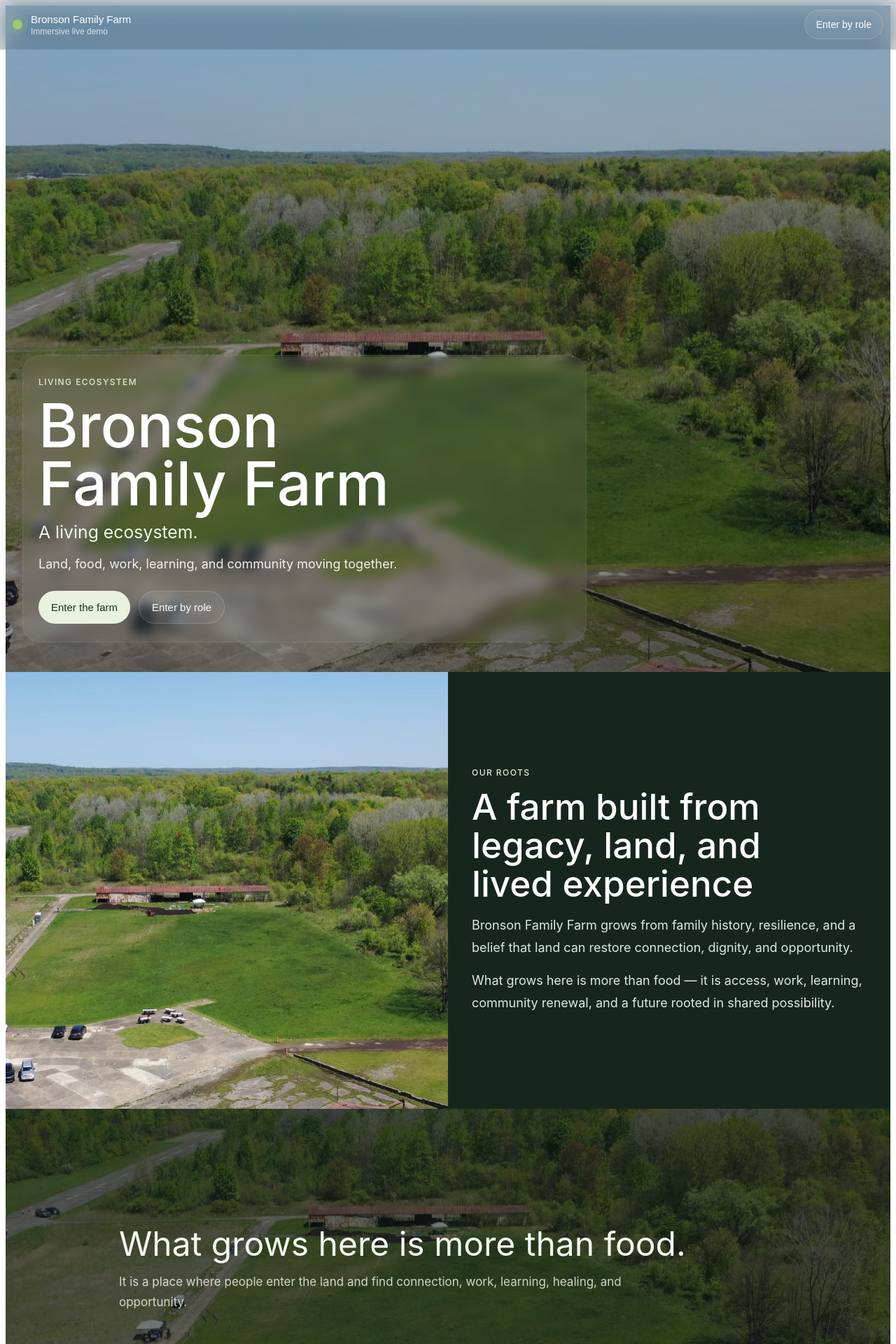
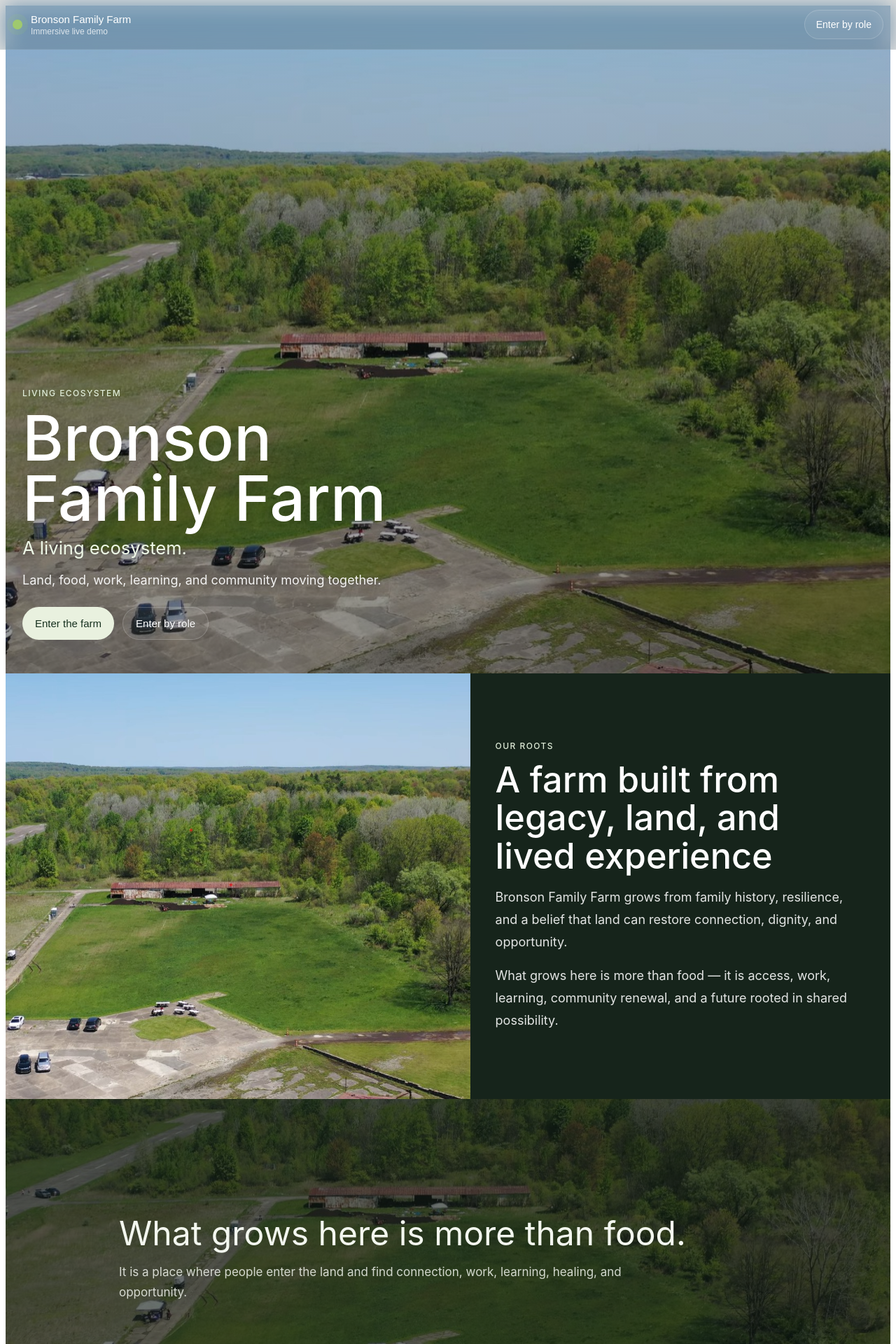
Before and after one commit to cburgessemail-gif/Farm, a React (Vite) app: page / in a window 1280 px wide. Shown: the top 1920 px of the page at 70% size. Built offline with nearby package versions, Linux system fonts and the light colour scheme.

Commit message:
Refactor App component styles and structure

```diff
--- a/src/App.tsx
+++ b/src/App.tsx
@@ -39,7 +39,8 @@ export default function App() {
         return {
           title: "Guest Experience",
           image: IMAGES.guest,
-          position: "center 30%",
+          position: "center 22%",
+          overlay: "linear-gradient(rgba(10,16,12,0.18), rgba(10,16,12,0.52))",
           intro:
             "A welcoming path into the farm, its purpose, its visible activity, and the ways people can participate.",
           bullets: [
@@ -53,7 +54,8 @@ export default function App() {
         return {
           title: "Customer Experience",
           image: IMAGES.customer,
-          position: "center 72%",
+          position: "center 82%",
+          overlay: "linear-gradient(rgba(10,16,12,0.12), rgba(10,16,12,0.48))",
           intro:
             "A direct path to fresh food, access, ordering, pickup, and the visible connection between food and place.",
           bullets: [
@@ -68,6 +70,7 @@ export default function App() {
           title: "Grower Experience",
           image: IMAGES.grower,
           position: "left center",
+          overlay: "linear-gradient(rgba(10,16,12,0.14), rgba(10,16,12,0.50))",
           intro:
             "A view into crops, production rhythm, practical workflow, and the systems that support successful growing.",
           bullets: [
@@ -82,6 +85,7 @@ export default function App() {
           title: "Youth Experience",
           image: IMAGES.youth,
           position: "right center",
+          overlay: "linear-gradient(rgba(10,16,12,0.12), rgba(10,16,12,0.46))",
           intro:
             "A structured pathway for work, learning, responsibility, growth, and belonging through real farm activity.",
           bullets: [
@@ -95,7 +99,8 @@ export default function App() {
         return {
           title: "Volunteer Experience",
           image: IMAGES.volunteer,
-          position: "center 16%",
+          position: "center 14%",
+          overlay: "linear-gradient(rgba(10,16,12,0.18), rgba(10,16,12,0.54))",
           intro:
             "A clear path into contribution, visible needs, meaningful service, and community-powered support.",
           bullets: [
@@ -109,7 +114,8 @@ export default function App() {
         return {
           title: "Supervisor Experience",
           image: IMAGES.supervisor,
-          position: "center 84%",
+          position: "center 88%",
+          overlay: "linear-gradient(rgba(10,16,12,0.14), rgba(10,16,12,0.50))",
           intro:
             "A view into coordination, oversight, support, and the practical flow behind daily movement on the farm.",
           bullets: [
@@ -150,27 +156,26 @@ export default function App() {
         <section
           style={{
             ...styles.roleHero,
-            backgroundImage: `linear-gradient(rgba(9,16,11,0.14), rgba(9,16,11,0.52)), url(${roleData.image})`,
+            backgroundImage: `${roleData.overlay}, url(${roleData.image})`,
             backgroundPosition: roleData.position,
           }}
         >
-          <div style={styles.roleHeroInner}>
+          <div style={styles.roleHeroTextBlock}>
             <button style={styles.backButton} onClick={() => setView("home")}>
               ← Back to farm
             </button>
-
             <div style={styles.eyebrowLight}>Role-based live view</div>
             <h1 style={styles.roleTitle}>{roleData.title}</h1>
             <p style={styles.roleIntro}>{roleData.intro}</p>
           </div>
         </section>
 
-        <section style={styles.roleBulletsSection}>
-          <div style={styles.roleBulletsWrap}>
-            <div style={styles.roleBulletsLabel}>What this path shows</div>
-            <div style={styles.roleBulletsGrid}>
+        <section style={styles.roleInfoBand}>
+          <div style={styles.roleInfoInner}>
+            <div style={styles.eyebrowDark}>What this path shows</div>
+            <div style={styles.roleBulletGrid}>
               {roleData.bullets.map((bullet) => (
-                <div key={bullet} style={styles.roleBulletCard}>
+                <div key={bullet} style={styles.roleBulletItem}>
                   {bullet}
                 </div>
               ))}
@@ -194,7 +199,8 @@ export default function App() {
 
       <HeroSection
         image={IMAGES.hero}
-        imagePosition="center 58%"
+        imagePosition="center 62%"
+        overlay="linear-gradient(rgba(9,14,10,0.10), rgba(9,14,10,0.44))"
         title="Bronson Family Farm"
         subtitle="A living ecosystem."
         description="Land, food, work, learning, and community moving together."
@@ -205,36 +211,38 @@ export default function App() {
         onRole={() => setView("role")}
       />
 
-      <SplitStorySection
+      <SideImageSection
         id="history"
         image={IMAGES.history}
-        imagePosition="center 24%"
+        imagePosition="center 18%"
         imageSide="left"
+        dark
         kicker="Our Roots"
         title="A farm built from legacy, land, and lived experience"
         paragraphs={[
           "Bronson Family Farm grows from family history, resilience, and a belief that land can restore connection, dignity, and opportunity.",
           "What grows here is more than food — it is access, work, learning, community renewal, and a future rooted in shared possibility.",
         ]}
-        dark={true}
       />
 
-      <FullQuoteSection
+      <QuoteSection
         image={IMAGES.quote}
-        imagePosition="center 74%"
+        imagePosition="center 78%"
+        overlay="linear-gradient(rgba(15,24,18,0.62), rgba(15,24,18,0.62))"
         quote="What grows here is more than food."
         subquote="It is a place where people enter the land and find connection, work, learning, healing, and opportunity."
       />
 
-      <PlainIntroBand
+      <TextBand
         kicker="What is live"
         title="Visible parts of the farm, shown inside the farm"
         text="No calendar block. No fake modules. Just the real system pieces expressed through the land, the work, and the people they serve."
       />
 
-      <ImageBandSection
+      <ImmersivePanelSection
         image={IMAGES.growing}
         imagePosition="left center"
+        overlay="linear-gradient(rgba(10,16,12,0.08), rgba(10,16,12,0.42))"
         align="left"
         kicker="Growing"
         title="What’s growing is part of the story"
@@ -246,9 +254,10 @@ export default function App() {
         }}
       />
 
-      <ImageBandSection
+      <ImmersivePanelSection
         image={IMAGES.market}
-        imagePosition="center 78%"
+        imagePosition="center 84%"
+        overlay="linear-gradient(rgba(10,16,12,0.10), rgba(10,16,12,0.42))"
         align="right"
         kicker="Food access"
         title="Fresh food should feel close, simple, and real"
@@ -260,9 +269,10 @@ export default function App() {
         }}
       />
 
-      <ImageBandSection
+      <ImmersivePanelSection
         image={IMAGES.youth}
         imagePosition="right center"
+        overlay="linear-gradient(rgba(10,16,12,0.08), rgba(10,16,12,0.38))"
         align="left"
         kicker="Youth workforce"
         title="Learning happens through real work"
@@ -274,9 +284,10 @@ export default function App() {
         }}
       />
 
-      <ImageBandSection
+      <ImmersivePanelSection
         image={IMAGES.events}
-        imagePosition="center 18%"
+        imagePosition="center 12%"
+        overlay="linear-gradient(rgba(10,16,12,0.12), rgba(10,16,12,0.48))"
         align="right"
         kicker="Community"
         title="Events and participation make the ecosystem visible"
@@ -288,28 +299,27 @@ export default function App() {
         }}
       />
 
-      <SplitStorySection
+      <SideImageSection
         image={IMAGES.community}
-        imagePosition="center 62%"
+        imagePosition="center 68%"
         imageSide="right"
         kicker="Why it matters"
         title="The farm connects food, family, workforce, and community renewal"
         paragraphs={[
           "This ecosystem is meant to serve more than one purpose. It creates visibility for growing, strengthens access to fresh food, makes room for learning and work, and gives partners and community members a place to belong.",
         ]}
-        dark={false}
       />
 
-      <SplitStorySection
+      <SideImageSection
         image={IMAGES.future}
-        imagePosition="center 82%"
+        imagePosition="center 88%"
         imageSide="left"
+        dark
         kicker="What comes next"
         title="Enter the living system through the path that belongs to you"
         paragraphs={[
           "After the farm, the roots, the live movement, and the community are made visible, each person can step into the part of the ecosystem that fits their role.",
         ]}
-        dark={true}
         buttonLabel="Enter by role"
         onButton={() => setView("role")}
       />
@@ -318,7 +328,6 @@ export default function App() {
         <div style={styles.roleEntryInner}>
           <div style={styles.eyebrowDark}>Enter the system</div>
           <h2 style={styles.roleEntryTitle}>Choose how you are entering the farm today</h2>
-
           <div style={styles.roleGrid}>
             {ROLES.map((role) => (
               <button
@@ -364,6 +373,7 @@ function TopNav({
 function HeroSection({
   image,
   imagePosition,
+  overlay,
   title,
   subtitle,
   description,
@@ -372,6 +382,7 @@ function HeroSection({
 }: {
   image: string;
   imagePosition?: string;
+  overlay: string;
   title: string;
   subtitle: string;
   description: string;
@@ -382,16 +393,15 @@ function HeroSection({
     <section
       style={{
         ...styles.hero,
-        backgroundImage: `linear-gradient(rgba(7,13,9,0.16), rgba(7,13,9,0.48)), url(${image})`,
+        backgroundImage: `${overlay}, url(${image})`,
         backgroundPosition: imagePosition || "center center",
       }}
     >
-      <div style={styles.heroInner}>
+      <div style={styles.heroTextBlock}>
         <div style={styles.eyebrowLight}>Living ecosystem</div>
         <h1 style={styles.heroTitle}>{title}</h1>
         <div style={styles.heroSubtitle}>{subtitle}</div>
         <p style={styles.heroDescription}>{description}</p>
-
         <div style={styles.heroButtonRow}>
           <button style={styles.primaryButton} onClick={onEnter}>
             Enter the farm
@@ -405,7 +415,7 @@ function HeroSection({
   );
 }
 
-function SplitStorySection({
+function SideImageSection({
   id,
   image,
   imagePosition,
@@ -413,7 +423,7 @@ function SplitStorySection({
   kicker,
   title,
   paragraphs,
-  dark,
+  dark = false,
   buttonLabel,
   onButton,
 }: {
@@ -424,64 +434,66 @@ function SplitStorySection({
   kicker: string;
   title: string;
   paragraphs: string[];
-  dark: boolean;
+  dark?: boolean;
   buttonLabel?: string;
   onButton?: () => void;
 }) {
-  const imageFirst = imageSide === "left";
-
-  return (
-    <section id={id} style={dark ? styles.splitSectionDark : styles.splitSectionLight}>
-      <div style={styles.splitWrap}>
-        {imageFirst && (
+  const imageNode = (
     <div
       style={{
-              ...styles.splitImage,
+        ...styles.sideImage,
         backgroundImage: `url(${image})`,
         backgroundPosition: imagePosition || "center center",
       }}
     />
-        )}
+  );
 
-        <div style={styles.splitTextWrap}>
+  const textNode = (
+    <div style={dark ? styles.sideTextDark : styles.sideTextLight}>
       <div style={dark ? styles.eyebrowLight : styles.eyebrowDark}>{kicker}</div>
-          <h2 style={dark ? styles.splitTitleLight : styles.splitTitleDark}>{title}</h2>
-
+      <h2 style={dark ? styles.sideTitleLight : styles.sideTitleDark}>{title}</h2>
       {paragraphs.map((paragraph) => (
-            <p key={paragraph} style={dark ? styles.splitTextLight : styles.splitTextDark}>
+        <p key={paragraph} style={dark ? styles.sideParagraphLight : styles.sideParagraphDark}>
           {paragraph}
         </p>
       ))}
-
       {buttonLabel && onButton && (
         <button style={dark ? styles.primaryButton : styles.darkButton} onClick={onButton}>
           {buttonLabel}
         </button>
       )}
     </div>
+  );
 
-        {!imageFirst && (
-          <div
-            style={{
-              ...styles.splitImage,
-              backgroundImage: `url(${image})`,
-              backgroundPosition: imagePosition || "center center",
-            }}
-          />
+  return (
+    <section id={id} style={dark ? styles.sideSectionDark : styles.sideSectionLight}>
+      <div style={styles.sideWrap}>
+        {imageSide === "left" ? (
+          <>
+            {imageNode}
+            {textNode}
+          </>
+        ) : (
+          <>
+            {textNode}
+            {imageNode}
+          </>
         )}
       </div>
     </section>
   );
 }
 
-function FullQuoteSection({
+function QuoteSection({
   image,
   imagePosition,
+  overlay,
   quote,
   subquote,
 }: {
   image: string;
   imagePosition?: string;
+  overlay: string;
   quote: string;
   subquote: string;
 }) {
@@ -489,7 +501,7 @@ function FullQuoteSection({
     <section
       style={{
         ...styles.quoteSection,
-        backgroundImage: `linear-gradient(rgba(14,23,17,0.58), rgba(14,23,17,0.58)), url(${image})`,
+        backgroundImage: `${overlay}, url(${image})`,
         backgroundPosition: imagePosition || "center center",
       }}
     >
@@ -501,7 +513,7 @@ function FullQuoteSection({
   );
 }
 
-function PlainIntroBand({
+function TextBand({
   kicker,
   title,
   text,
@@ -511,19 +523,20 @@ function PlainIntroBand({
   text: string;
 }) {
   return (
-    <section style={styles.introBand}>
-      <div style={styles.introBandInner}>
+    <section style={styles.textBand}>
+      <div style={styles.textBandInner}>
         <div style={styles.eyebrowDark}>{kicker}</div>
-        <h2 style={styles.introTitle}>{title}</h2>
-        <p style={styles.introText}>{text}</p>
+        <h2 style={styles.textBandTitle}>{title}</h2>
+        <p style={styles.textBandCopy}>{text}</p>
       </div>
     </section>
   );
 }
 
-function ImageBandSection({
+function ImmersivePanelSection({
   image,
   imagePosition,
+  overlay,
   align,
   kicker,
   title,
@@ -533,6 +546,7 @@ function ImageBandSection({
 }: {
   image: string;
   imagePosition?: string;
+  overlay: string;
   align: "left" | "right";
   kicker: string;
   title: string;
@@ -540,21 +554,24 @@ function ImageBandSection({
   buttonLabel: string;
   onButton: () => void;
 }) {
-  const justifyContent = align === "left" ? "flex-start" : "flex-end";
-
   return (
     <section
       style={{
-        ...styles.imageBand,
-        backgroundImage: `linear-gradient(rgba(9,17,12,0.12), rgba(9,17,12,0.46)), url(${image})`,
+        ...styles.immersiveSection,
+        backgroundImage: `${overlay}, url(${image})`,
         backgroundPosition: imagePosition || "center center",
       }}
     >
-      <div style={{ ...styles.imageBandInner, justifyContent }}>
-        <div style={styles.imageBandText}>
+      <div
+        style={{
+          ...styles.immersiveInner,
+          justifyContent: align === "left" ? "flex-start" : "flex-end",
+        }}
+      >
+        <div style={styles.immersiveTextCard}>
           <div style={styles.eyebrowLight}>{kicker}</div>
-          <h2 style={styles.imageBandTitle}>{title}</h2>
-          <p style={styles.imageBandCopy}>{text}</p>
+          <h2 style={styles.immersiveTitle}>{title}</h2>
+          <p style={styles.immersiveCopy}>{text}</p>
           <button style={styles.primaryButton} onClick={onButton}>
             {buttonLabel}
           </button>
@@ -584,7 +601,7 @@ const styles: Record<string, React.CSSProperties> = {
     alignItems: "center",
     gap: 18,
     padding: "14px 18px",
-    background: "rgba(10,18,12,0.16)",
+    background: "rgba(10,18,12,0.14)",
     backdropFilter: "blur(14px)",
     borderBottom: "1px solid rgba(255,255,255,0.08)",
   },
@@ -623,31 +640,13 @@ const styles: Record<string, React.CSSProperties> = {
 
   navButton: {
     border: "1px solid rgba(255,255,255,0.18)",
-    background: "rgba(255,255,255,0.07)",
+    background: "rgba(255,255,255,0.06)",
     color: "#ffffff",
     padding: "12px 16px",
     borderRadius: 999,
     fontSize: 14,
     fontWeight: 500,
     cursor: "pointer",
-  },
-
-  hero: {
-    minHeight: "100vh",
-    display: "flex",
-    alignItems: "flex-end",
-    backgroundSize: "cover",
-    backgroundRepeat: "no-repeat",
-    padding: "110px 24px 42px",
-  },
-
-  heroInner: {
-    maxWidth: 760,
-    background: "rgba(250,255,248,0.06)",
-    border: "1px solid rgba(255,255,255,0.08)",
-    backdropFilter: "blur(8px)",
-    borderRadius: 26,
-    padding: "26px 22px",
   },
 
   eyebrowLight: {
@@ -662,7 +661,7 @@ const styles: Record<string, React.CSSProperties> = {
 
   eyebrowDark: {
     display: "inline-block",
-    color: "#546b5a",
+    color: "#566d5b",
     fontSize: 12,
     fontWeight: 500,
     letterSpacing: "0.12em",
@@ -670,20 +669,36 @@ const styles: Record<string, React.CSSProperties> = {
     marginBottom: 14,
   },
 
+  hero: {
+    minHeight: "100vh",
+    display: "flex",
+    alignItems: "flex-end",
+    backgroundSize: "cover",
+    backgroundRepeat: "no-repeat",
+    padding: "112px 24px 42px",
+  },
+
+  heroTextBlock: {
+    maxWidth: 760,
+    padding: "6px 0",
+  },
+
   heroTitle: {
     margin: 0,
-    fontSize: "clamp(2.9rem, 7vw, 5.4rem)",
+    fontSize: "clamp(3rem, 7vw, 5.7rem)",
     lineHeight: 0.96,
     fontWeight: 500,
     color: "#ffffff",
     textWrap: "balance",
+    textShadow: "0 2px 18px rgba(0,0,0,0.18)",
   },
 
   heroSubtitle: {
     marginTop: 12,
-    fontSize: "clamp(1.1rem, 2.3vw, 1.55rem)",
+    fontSize: "clamp(1.1rem, 2.4vw, 1.6rem)",
     fontWeight: 400,
     color: "#eef8e7",
+    textShadow: "0 2px 12px rgba(0,0,0,0.16)",
   },
 
   heroDescription: {
@@ -692,7 +707,8 @@ const styles: Record<string, React.CSSProperties> = {
     maxWidth: 650,
     fontSize: 18,
     lineHeight: 1.72,
-    color: "rgba(255,255,255,0.91)",
+    color: "rgba(255,255,255,0.92)",
+    textShadow: "0 2px 10px rgba(0,0,0,0.16)",
   },
 
   heroButtonRow: {
@@ -715,7 +731,7 @@ const styles: Record<string, React.CSSProperties> = {
 
   secondaryButton: {
     border: "1px solid rgba(255,255,255,0.18)",
-    background: "rgba(255,255,255,0.06)",
+    background: "rgba(255,255,255,0.08)",
     color: "#ffffff",
     padding: "14px 18px",
     borderRadius: 999,
@@ -736,68 +752,73 @@ const styles: Record<string, React.CSSProperties> = {
     marginTop: 8,
   },
 
-  splitSectionDark: {
-    background: "#17261c",
-    padding: "0",
+  sideSectionDark: {
+    background: "#16241b",
   },
 
-  splitSectionLight: {
-    background: "#f7faf5",
-    padding: "0",
+  sideSectionLight: {
+    background: "#f8fbf6",
   },
 
-  splitWrap: {
+  sideWrap: {
     display: "grid",
-    gridTemplateColumns: "1fr 1fr",
-    minHeight: "78vh",
+    gridTemplateColumns: "1.05fr 0.95fr",
+    minHeight: "76vh",
   },
 
-  splitImage: {
+  sideImage: {
     minHeight: 420,
     backgroundSize: "cover",
     backgroundRepeat: "no-repeat",
   },
 
-  splitTextWrap: {
+  sideTextDark: {
     display: "flex",
     flexDirection: "column",
     justifyContent: "center",
-    padding: "48px 34px",
+    padding: "54px 36px",
   },
 
-  splitTitleLight: {
+  sideTextLight: {
+    display: "flex",
+    flexDirection: "column",
+    justifyContent: "center",
+    padding: "54px 36px",
+  },
+
+  sideTitleLight: {
     margin: 0,
-    fontSize: "clamp(2rem, 4vw, 3.2rem)",
+    fontSize: "clamp(2rem, 4vw, 3.15rem)",
     lineHeight: 1.08,
     fontWeight: 500,
     color: "#ffffff",
     textWrap: "balance",
   },
 
-  splitTitleDark: {
+  sideTitleDark: {
     margin: 0,
-    fontSize: "clamp(2rem, 4vw, 3.2rem)",
+    fontSize: "clamp(2rem, 4vw, 3.15rem)",
     lineHeight: 1.08,
     fontWeight: 500,
     color: "#183220",
     textWrap: "balance",
   },
 
-  splitTextLight: {
+  sideParagraphLight: {
     marginTop: 16,
     marginBottom: 0,
     color: "rgba(255,255,255,0.88)",
     fontSize: 18,
-    lineHeight: 1.75,
+    lineHeight: 1.78,
     maxWidth: 620,
   },
 
-  splitTextDark: {
+  sideParagraphDark: {
     marginTop: 16,
     marginBottom: 0,
-    color: "#556c5b",
+    color: "#566d5b",
     fontSize: 18,
-    lineHeight: 1.75,
+    lineHeight: 1.78,
     maxWidth: 620,
   },
 
@@ -805,7 +826,6 @@ const styles: Record<string, React.CSSProperties> = {
     minHeight: "46vh",
     display: "flex",
     alignItems: "center",
-    justifyContent: "center",
     backgroundSize: "cover",
     backgroundRepeat: "no-repeat",
     padding: "44px 24px",
@@ -813,6 +833,7 @@ const styles: Record<string, React.CSSProperties> = {
 
   quoteInner: {
     maxWidth: 940,
+    margin: "0 auto",
     width: "100%",
   },
 
@@ -828,23 +849,23 @@ const styles: Record<string, React.CSSProperties> = {
   quoteSubtext: {
     marginTop: 12,
     marginBottom: 0,
-    color: "rgba(243,247,239,0.82)",
+    color: "rgba(243,247,239,0.84)",
     fontSize: 17,
-    lineHeight: 1.7,
+    lineHeight: 1.72,
     maxWidth: 760,
   },
 
-  introBand: {
+  textBand: {
     background: "linear-gradient(180deg, #eef4e8 0%, #f8fbf6 100%)",
     padding: "64px 24px",
   },
 
-  introBandInner: {
+  textBandInner: {
     maxWidth: 980,
     margin: "0 auto",
   },
 
-  introTitle: {
+  textBandTitle: {
     margin: 0,
     fontSize: "clamp(2rem, 4vw, 3rem)",
     lineHeight: 1.08,
@@ -853,51 +874,51 @@ const styles: Record<string, React.CSSProperties> = {
     textWrap: "balance",
   },
 
-  introText: {
+  textBandCopy: {
     marginTop: 16,
     marginBottom: 0,
     maxWidth: 760,
-    color: "#526959",
+    color: "#546b5a",
     fontSize: 18,
-    lineHeight: 1.75,
+    lineHeight: 1.76,
   },
 
-  imageBand: {
-    minHeight: "84vh",
+  immersiveSection: {
+    minHeight: "86vh",
     display: "flex",
     alignItems: "center",
     backgroundSize: "cover",
     backgroundRepeat: "no-repeat",
   },
 
-  imageBandInner: {
+  immersiveInner: {
     width: "100%",
     display: "flex",
     padding: "0 24px",
   },
 
-  imageBandText: {
-    width: "min(540px, 100%)",
+  immersiveTextCard: {
+    width: "min(520px, 100%)",
     background: "rgba(250,255,248,0.05)",
     border: "1px solid rgba(255,255,255,0.08)",
     backdropFilter: "blur(8px)",
-    borderRadius: 26,
-    padding: "26px 22px",
+    borderRadius: 24,
+    padding: "24px 20px",
   },
 
-  imageBandTitle: {
+  immersiveTitle: {
     margin: 0,
-    fontSize: "clamp(2rem, 5vw, 3.1rem)",
+    fontSize: "clamp(2rem, 5vw, 3.05rem)",
     lineHeight: 1.06,
     fontWeight: 500,
     color: "#ffffff",
     textWrap: "balance",
   },
 
-  imageBandCopy: {
+  immersiveCopy: {
     marginTop: 16,
     marginBottom: 22,
-    color: "rgba(255,255,255,0.91)",
+    color: "rgba(255,255,255,0.92)",
     fontSize: 18,
     lineHeight: 1.72,
   },
@@ -960,7 +981,7 @@ const styles: Record<string, React.CSSProperties> = {
 
   rolePill: {
     border: "1px solid rgba(255,255,255,0.18)",
-    background: "rgba(255,255,255,0.07)",
+    background: "rgba(255,255,255,0.08)",
     color: "#ffffff",
     padding: "10px 14px",
     borderRadius: 999,
@@ -981,21 +1002,17 @@ const styles: Record<string, React.CSSProperties> = {
     alignItems: "flex-end",
     backgroundSize: "cover",
     backgroundRepeat: "no-repeat",
-    padding: "110px 24px 38px",
+    padding: "112px 24px 38px",
   },
 
-  roleHeroInner: {
+  roleHeroTextBlock: {
     maxWidth: 760,
-    background: "rgba(250,255,248,0.06)",
-    border: "1px solid rgba(255,255,255,0.08)",
-    backdropFilter: "blur(8px)",
-    borderRadius: 26,
-    padding: "26px 22px",
+    padding: "6px 0",
   },
 
   backButton: {
     border: "1px solid rgba(255,255,255,0.18)",
-    background: "rgba(255,255,255,0.06)",
+    background: "rgba(255,255,255,0.08)",
     color: "#ffffff",
     padding: "11px 15px",
     borderRadius: 999,
@@ -1012,6 +1029,7 @@ const styles: Record<string, React.CSSProperties> = {
     fontWeight: 500,
     color: "#ffffff",
     textWrap: "balance",
+    textShadow: "0 2px 18px rgba(0,0,0,0.16)",
   },
 
   roleIntro: {
@@ -1021,39 +1039,31 @@ const styles: Record<string, React.CSSProperties> = {
     fontSize: 18,
     lineHeight: 1.72,
     color: "rgba(255,255,255,0.92)",
+    textShadow: "0 2px 10px rgba(0,0,0,0.14)",
   },
 
-  roleBulletsSection: {
+  roleInfoBand: {
     background: "#f7faf5",
     padding: "40px 24px 60px",
   },
 
-  roleBulletsWrap: {
+  roleInfoInner: {
     maxWidth: 1120,
     margin: "0 auto",
   },
 
-  roleBulletsLabel: {
-    fontSize: 12,
-    fontWeight: 500,
-    letterSpacing: "0.12em",
-    textTransform: "uppercase",
-    color: "#57705d",
-    marginBottom: 16,
-  },
-
-  roleBulletsGrid: {
+  roleBulletGrid: {
     display: "grid",
     gridTemplateColumns: "repeat(auto-fit, minmax(220px, 1fr))",
     gap: 14,
   },
 
-  roleBulletCard: {
+  roleBulletItem: {
     background: "#ffffff",
     borderRadius: 20,
     border: "1px solid rgba(23,49,31,0.08)",
     padding: "18px 16px",
-    color: "#2b4736",
+    color: "#2c4736",
     fontSize: 15,
     lineHeight: 1.65,
     boxShadow: "0 12px 26px rgba(19,45,28,0.06)",
```
Lines whose indentation alone changed are shown as unchanged.
